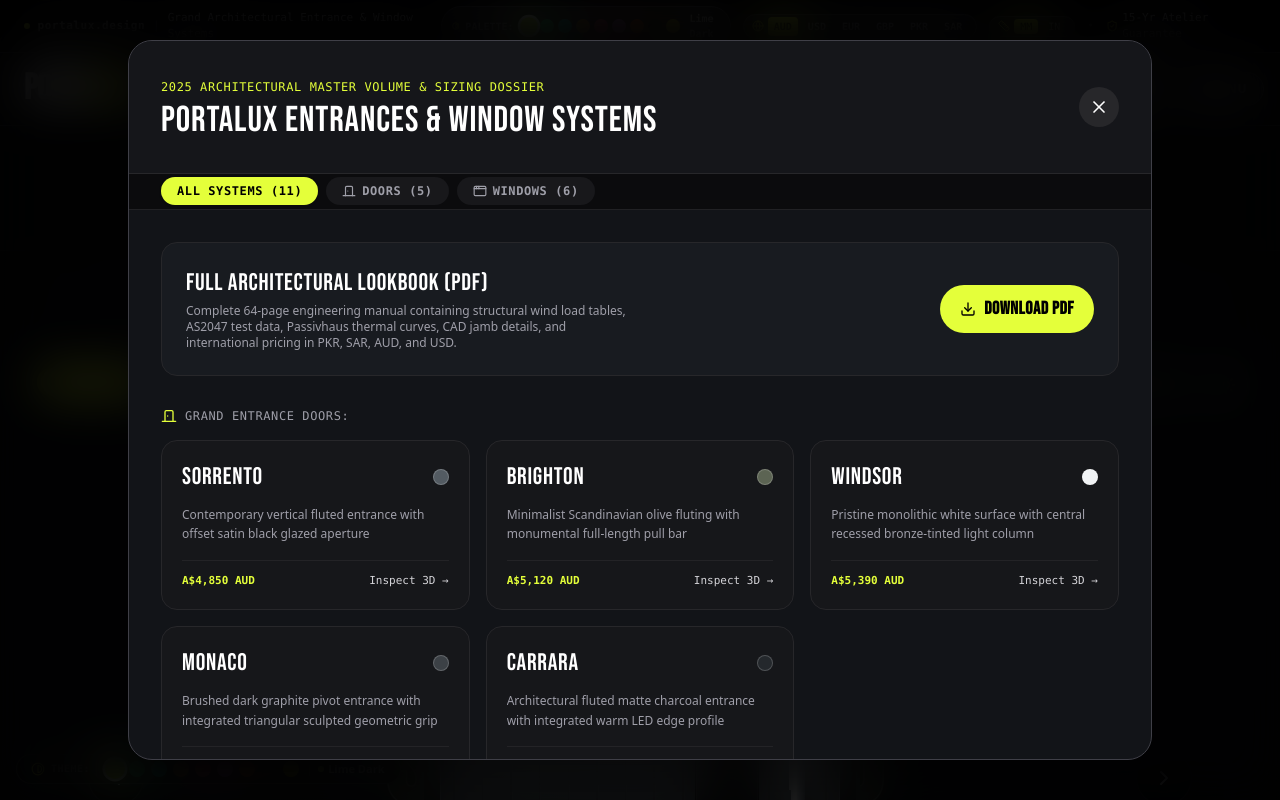
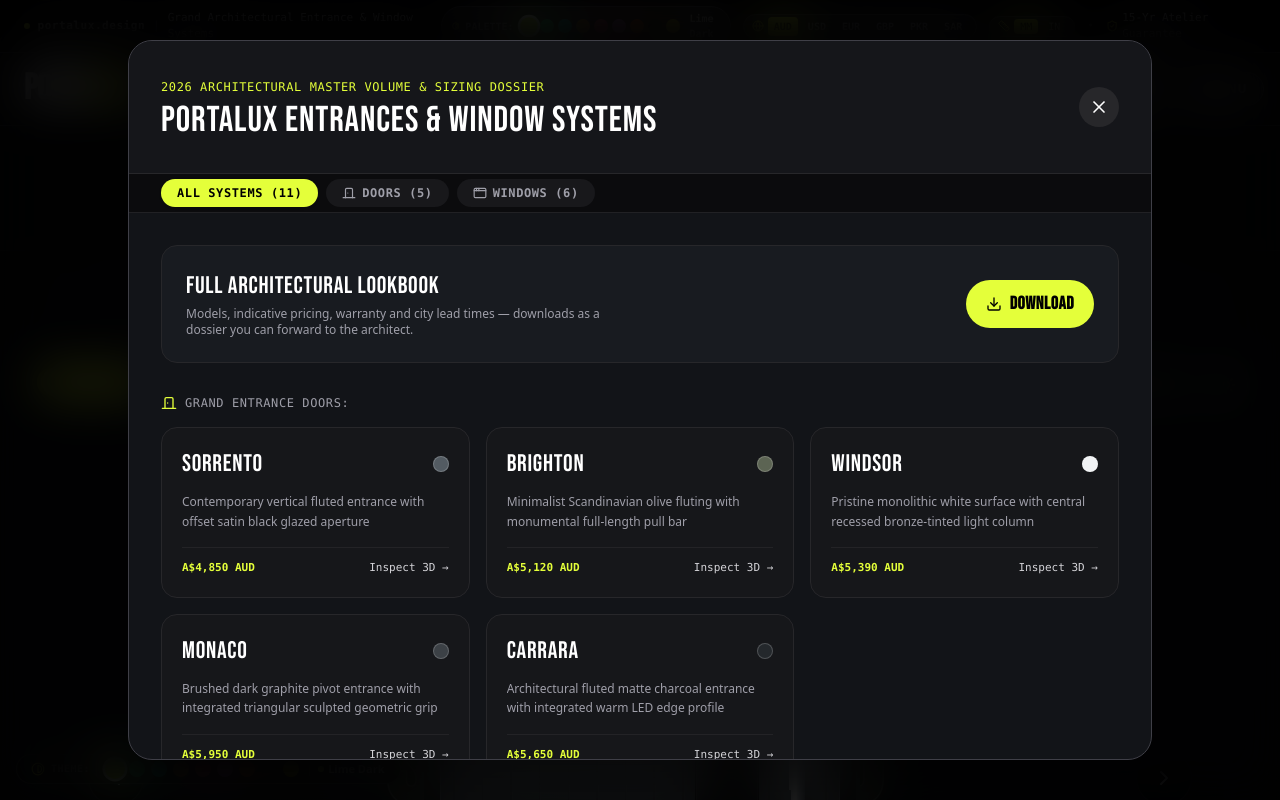
Before and after one commit to soniceman1008-glitch/portalux-grand-architectural, a React (Vite) app: page / in a window 1280 px wide. Both pictures are taken after a click on the button "Catalogue". Shown: the top 800 px of the page. Built offline with nearby package versions, Linux system fonts and the light colour scheme.

Commit message:
flow: catalogue downloads a real lookbook file

```diff
--- a/src/components/CatalogueModal.tsx
+++ b/src/components/CatalogueModal.tsx
@@ -23,226 +23,101 @@ export const CatalogueModal: React.FC<CatalogueModalProps> = ({
 }) => {
   const [filter, setFilter] = useState<'all' | 'doors' | 'windows'>('all');
 
+  const downloadLookbook = () => {
+    sound.playClick();
+    const lines = [
+      'PORTALUX ARCHITECTURAL LOOKBOOK 2026',
+      'Entrances & Window Systems',
+      'https://portalux-original.vercel.app/',
+      '',
+      'GRAND ENTRANCE DOORS',
+      ...DOOR_MODELS.map((m) => `- ${m.name} | ${m.subtitle} | from ${formatPrice(m.basePriceAUD, currency)} | ${m.specs.warranty}`),
+      '',
+      'WINDOW SYSTEMS',
+      ...WINDOW_MODELS.map((m) => `- ${m.name} | ${m.subtitle} | from ${formatPrice(m.basePriceAUD, currency)}`),
+      '',
+      'Lead times: Melbourne 6-8 wks · Dubai 7-9 wks · Karachi 8-10 wks',
+      'Concierge: concierge@portalux.design | 1800 840 366',
+    ];
+    const blob = new Blob([lines.join('\n')], { type: 'text/plain;charset=utf-8' });
+    const url = URL.createObjectURL(blob);
+    const a = document.createElement('a');
+    a.href = url;
+    a.download = 'PORTALUX-Architectural-Lookbook-2026.txt';
+    a.click();
+    URL.revokeObjectURL(url);
+  };
+
   return (
     <AnimatePresence>
       {isOpen && (
-        <motion.div
-          initial={{ opacity: 0 }}
-          animate={{ opacity: 1 }}
-          exit={{ opacity: 0 }}
-          className="fixed inset-0 z-50 bg-black/85 backdrop-blur-xl flex items-center justify-center p-4 sm:p-6 overflow-y-auto"
-        >
-          <motion.div
-            initial={{ opacity: 0, scale: 0.96, y: 20 }}
-            animate={{ opacity: 1, scale: 1, y: 0 }}
-            exit={{ opacity: 0, scale: 0.96, y: 20 }}
-            className="bg-[#121418] border border-zinc-700 rounded-3xl max-w-5xl w-full max-h-[90vh] flex flex-col shadow-2xl overflow-hidden"
-          >
-            {/* Header */}
+        <motion.div initial={{ opacity: 0 }} animate={{ opacity: 1 }} exit={{ opacity: 0 }} className="fixed inset-0 z-50 bg-black/85 backdrop-blur-xl flex items-center justify-center p-4 sm:p-6 overflow-y-auto">
+          <motion.div initial={{ opacity: 0, scale: 0.96, y: 20 }} animate={{ opacity: 1, scale: 1, y: 0 }} exit={{ opacity: 0, scale: 0.96, y: 20 }} className="bg-[#121418] border border-zinc-700 rounded-3xl max-w-5xl w-full max-h-[90vh] flex flex-col shadow-2xl overflow-hidden">
             <div className="p-6 sm:p-8 border-b border-zinc-800 flex items-center justify-between bg-zinc-900/60">
               <div>
-                <span className="text-xs font-mono uppercase text-[#e4ff3a] tracking-wider">
-                  2025 Architectural Master Volume & Sizing Dossier
-                </span>
-                <h3 className="font-heading text-3xl sm:text-4xl text-white tracking-wide mt-1">
-                  PORTALUX ENTRANCES & WINDOW SYSTEMS
-                </h3>
+                <span className="text-xs font-mono uppercase text-[#e4ff3a] tracking-wider">2026 Architectural Master Volume & Sizing Dossier</span>
+                <h3 className="font-heading text-3xl sm:text-4xl text-white tracking-wide mt-1">PORTALUX ENTRANCES & WINDOW SYSTEMS</h3>
               </div>
-              <button
-                onClick={() => {
-                  sound.playClick();
-                  onClose();
-                }}
-                className="w-10 h-10 rounded-full bg-zinc-800 hover:bg-zinc-700 text-white flex items-center justify-center transition-colors cursor-pointer"
-              >
+              <button type="button" onClick={() => { sound.playClick(); onClose(); }} className="w-10 h-10 rounded-full bg-zinc-800 hover:bg-zinc-700 text-white flex items-center justify-center transition-colors cursor-pointer">
                 <X className="w-5 h-5" />
               </button>
             </div>
-
-            {/* Filter Tabs */}
             <div className="px-6 sm:px-8 py-3 bg-zinc-950/80 border-b border-zinc-800/80 flex items-center gap-2 overflow-x-auto">
-              <button
-                onClick={() => {
-                  sound.playClick();
-                  setFilter('all');
-                }}
-                className={`px-4 py-1.5 rounded-full text-xs font-mono uppercase font-bold tracking-wider transition-all cursor-pointer ${
-                  filter === 'all'
-                    ? 'bg-[#e4ff3a] text-black shadow'
-                    : 'text-zinc-400 hover:text-white bg-zinc-900'
-                }`}
-              >
-                All Systems ({DOOR_MODELS.length + WINDOW_MODELS.length})
-              </button>
-              <button
-                onClick={() => {
-                  sound.playClick();
-                  setFilter('doors');
-                }}
-                className={`flex items-center gap-1.5 px-4 py-1.5 rounded-full text-xs font-mono uppercase font-bold tracking-wider transition-all cursor-pointer ${
-                  filter === 'doors'
-                    ? 'bg-[#e4ff3a] text-black shadow'
-                    : 'text-zinc-400 hover:text-white bg-zinc-900'
-                }`}
-              >
-                <DoorClosed className="w-3.5 h-3.5" />
-                <span>Doors ({DOOR_MODELS.length})</span>
-              </button>
-              <button
-                onClick={() => {
-                  sound.playClick();
-                  setFilter('windows');
-                }}
-                className={`flex items-center gap-1.5 px-4 py-1.5 rounded-full text-xs font-mono uppercase font-bold tracking-wider transition-all cursor-pointer ${
-                  filter === 'windows'
-                    ? 'bg-[#e4ff3a] text-black shadow'
-                    : 'text-zinc-400 hover:text-white bg-zinc-900'
-                }`}
-              >
-                <AppWindow className="w-3.5 h-3.5" />
-                <span>Windows ({WINDOW_MODELS.length})</span>
-              </button>
+              <button type="button" onClick={() => { sound.playClick(); setFilter('all'); }} className={`px-4 py-1.5 rounded-full text-xs font-mono uppercase font-bold tracking-wider transition-all cursor-pointer ${filter === 'all' ? 'bg-[#e4ff3a] text-black shadow' : 'text-zinc-400 hover:text-white bg-zinc-900'}`}>All Systems ({DOOR_MODELS.length + WINDOW_MODELS.length})</button>
+              <button type="button" onClick={() => { sound.playClick(); setFilter('doors'); }} className={`flex items-center gap-1.5 px-4 py-1.5 rounded-full text-xs font-mono uppercase font-bold tracking-wider transition-all cursor-pointer ${filter === 'doors' ? 'bg-[#e4ff3a] text-black shadow' : 'text-zinc-400 hover:text-white bg-zinc-900'}`}><DoorClosed className="w-3.5 h-3.5" /><span>Doors ({DOOR_MODELS.length})</span></button>
+              <button type="button" onClick={() => { sound.playClick(); setFilter('windows'); }} className={`flex items-center gap-1.5 px-4 py-1.5 rounded-full text-xs font-mono uppercase font-bold tracking-wider transition-all cursor-pointer ${filter === 'windows' ? 'bg-[#e4ff3a] text-black shadow' : 'text-zinc-400 hover:text-white bg-zinc-900'}`}><AppWindow className="w-3.5 h-3.5" /><span>Windows ({WINDOW_MODELS.length})</span></button>
             </div>
-
-            {/* Content List */}
             <div className="p-6 sm:p-8 overflow-y-auto space-y-8 flex-1">
-              {/* Intro highlight */}
               <div className="bg-[#181b20] border border-zinc-800 rounded-2xl p-6 flex flex-col sm:flex-row items-center justify-between gap-4">
                 <div>
-                  <h4 className="font-heading text-2xl text-white">Full Architectural Lookbook (PDF)</h4>
-                  <p className="text-xs text-zinc-400 mt-1 max-w-md">
-                    Complete 64-page engineering manual containing structural wind load tables, AS2047 test data, Passivhaus thermal curves, CAD jamb details, and international pricing in PKR, SAR, AUD, and USD.
-                  </p>
+                  <h4 className="font-heading text-2xl text-white">Full Architectural Lookbook</h4>
+                  <p className="text-xs text-zinc-400 mt-1 max-w-md">Models, indicative pricing, warranty and city lead times — downloads as a dossier you can forward to the architect.</p>
                 </div>
-                <button
-                  onClick={() => {
-                    sound.playClick();
-                    alert('Catalogue PDF downloaded: PORTALUX-Architectural-Lookbook-2025.pdf');
-                  }}
-                  className="px-5 py-2.5 rounded-full bg-[#e4ff3a] hover:bg-[#d5f02f] text-black font-heading text-lg font-bold flex items-center gap-2 cursor-pointer shrink-0"
-                >
+                <button type="button" onClick={downloadLookbook} className="px-5 py-2.5 rounded-full bg-[#e4ff3a] hover:bg-[#d5f02f] text-black font-heading text-lg font-bold flex items-center gap-2 cursor-pointer shrink-0">
                   <Download className="w-4 h-4" />
-                  <span>Download PDF</span>
+                  <span>Download</span>
                 </button>
               </div>
-
-              {/* Doors Matrix */}
               {(filter === 'all' || filter === 'doors') && (
                 <div>
-                  <h4 className="text-xs font-mono uppercase text-zinc-400 tracking-wider mb-4 flex items-center gap-2">
-                    <DoorClosed className="w-4 h-4 text-[#e4ff3a]" />
-                    <span>GRAND ENTRANCE DOORS:</span>
-                  </h4>
+                  <h4 className="text-xs font-mono uppercase text-zinc-400 tracking-wider mb-4 flex items-center gap-2"><DoorClosed className="w-4 h-4 text-[#e4ff3a]" /><span>GRAND ENTRANCE DOORS:</span></h4>
                   <div className="grid grid-cols-1 sm:grid-cols-2 md:grid-cols-3 gap-4">
                     {DOOR_MODELS.map((m, idx) => (
-                      <div
-                        key={m.id}
-                        onClick={() => {
-                          sound.playClick();
-                          onSelectDoorModel(idx);
-                          onClose();
-                        }}
-                        className="bg-zinc-900/90 border border-zinc-800 hover:border-[#e4ff3a] rounded-2xl p-5 cursor-pointer transition-all hover:-translate-y-1 group"
-                      >
+                      <div key={m.id} onClick={() => { sound.playClick(); onSelectDoorModel(idx); onClose(); }} className="bg-zinc-900/90 border border-zinc-800 hover:border-[#e4ff3a] rounded-2xl p-5 cursor-pointer transition-all hover:-translate-y-1 group">
                         <div className="flex items-center justify-between mb-3">
-                          <span className="font-heading text-2xl text-white group-hover:text-[#e4ff3a] transition-colors">
-                            {m.name}
-                          </span>
-                          <div
-                            className="w-4 h-4 rounded-full border border-white/20"
-                            style={{ backgroundColor: m.primaryColor }}
-                          />
+                          <span className="font-heading text-2xl text-white group-hover:text-[#e4ff3a] transition-colors">{m.name}</span>
+                          <div className="w-4 h-4 rounded-full border border-white/20" style={{ backgroundColor: m.primaryColor }} />
                         </div>
-                        <p className="text-xs text-zinc-400 line-clamp-2 leading-relaxed">
-                          {m.subtitle}
-                        </p>
+                        <p className="text-xs text-zinc-400 line-clamp-2 leading-relaxed">{m.subtitle}</p>
                         <div className="mt-4 pt-3 border-t border-zinc-800/80 flex items-center justify-between text-[11px] font-mono">
-                          <span className="text-[#e4ff3a] font-bold">
-                            {formatPrice(m.basePriceAUD, (currency as CurrencyCode) || 'AUD')}
-                          </span>
-                          <span className="text-zinc-300 flex items-center gap-1 group-hover:text-white group-hover:underline">
-                            Inspect 3D →
-                          </span>
+                          <span className="text-[#e4ff3a] font-bold">{formatPrice(m.basePriceAUD, (currency as CurrencyCode) || 'AUD')}</span>
+                          <span className="text-zinc-300">Inspect 3D →</span>
                         </div>
                       </div>
                     ))}
                   </div>
                 </div>
               )}
-
-              {/* Windows Matrix */}
               {(filter === 'all' || filter === 'windows') && (
                 <div>
-                  <h4 className="text-xs font-mono uppercase text-zinc-400 tracking-wider mb-4 flex items-center gap-2">
-                    <AppWindow className="w-4 h-4 text-[#e4ff3a]" />
-                    <span>ARCHITECTURAL WINDOW SYSTEMS & GLAZING:</span>
-                  </h4>
+                  <h4 className="text-xs font-mono uppercase text-zinc-400 tracking-wider mb-4 flex items-center gap-2"><AppWindow className="w-4 h-4 text-[#e4ff3a]" /><span>ARCHITECTURAL WINDOW SYSTEMS & GLAZING:</span></h4>
                   <div className="grid grid-cols-1 sm:grid-cols-2 md:grid-cols-3 gap-4">
                     {WINDOW_MODELS.map((w, idx) => (
-                      <div
-                        key={w.id}
-                        onClick={() => {
-                          sound.playClick();
-                          if (onSelectWindowModel) {
-                            onSelectWindowModel(idx);
-                          }
-                          onClose();
-                        }}
-                        className="bg-zinc-900/90 border border-zinc-800 hover:border-[#e4ff3a] rounded-2xl p-5 cursor-pointer transition-all hover:-translate-y-1 group"
-                      >
+                      <div key={w.id} onClick={() => { sound.playClick(); if (onSelectWindowModel) onSelectWindowModel(idx); onClose(); }} className="bg-zinc-900/90 border border-zinc-800 hover:border-[#e4ff3a] rounded-2xl p-5 cursor-pointer transition-all hover:-translate-y-1 group">
                         <div className="flex items-center justify-between mb-3">
-                          <span className="font-heading text-2xl text-white group-hover:text-[#e4ff3a] transition-colors">
-                            {w.name}
-                          </span>
-                          <div
-                            className="w-4 h-4 rounded-full border border-white/20"
-                            style={{ backgroundColor: w.primaryColor }}
-                          />
+                          <span className="font-heading text-2xl text-white group-hover:text-[#e4ff3a] transition-colors">{w.name}</span>
+                          <div className="w-4 h-4 rounded-full border border-white/20" style={{ backgroundColor: w.primaryColor }} />
                         </div>
-                        <p className="text-xs text-zinc-400 line-clamp-2 leading-relaxed">
-                          {w.subtitle}
-                        </p>
-                        <div className="mt-2 text-[10px] font-mono text-zinc-500 uppercase">
-                          Uw {w.specs.thermalRating} • {w.specs.sightline} Stile
-                        </div>
+                        <p className="text-xs text-zinc-400 line-clamp-2 leading-relaxed">{w.subtitle}</p>
                         <div className="mt-4 pt-3 border-t border-zinc-800/80 flex items-center justify-between text-[11px] font-mono">
-                          <span className="text-[#e4ff3a] font-bold">
-                            {formatPrice(w.basePriceAUD, (currency as CurrencyCode) || 'AUD')}
-                          </span>
-                          <span className="text-zinc-300 flex items-center gap-1 group-hover:text-white group-hover:underline">
-                            Inspect 3D →
-                          </span>
+                          <span className="text-[#e4ff3a] font-bold">{formatPrice(w.basePriceAUD, (currency as CurrencyCode) || 'AUD')}</span>
+                          <span className="text-zinc-300">Inspect 3D →</span>
                         </div>
                       </div>
                     ))}
                   </div>
                 </div>
               )}
-
-              {/* Specifications summary */}
-              <div className="border-t border-zinc-800 pt-6">
-                <h4 className="text-xs font-mono uppercase text-zinc-400 tracking-wider mb-4">
-                  STANDARD ENGINEERING HIGHLIGHTS:
-                </h4>
-                <div className="grid grid-cols-1 sm:grid-cols-2 gap-3 text-xs text-zinc-300 font-mono">
-                  <div className="flex items-center gap-2 bg-zinc-900/60 p-3 rounded-xl border border-zinc-800">
-                    <CheckCircle2 className="w-4 h-4 text-[#e4ff3a] shrink-0" />
-                    <span>Thermally Broken European Aluminium Profiles</span>
-                  </div>
-                  <div className="flex items-center gap-2 bg-zinc-900/60 p-3 rounded-xl border border-zinc-800">
-                    <CheckCircle2 className="w-4 h-4 text-[#e4ff3a] shrink-0" />
-                    <span>Triple Glazed Low-E Argon / Krypton Insets</span>
-                  </div>
-                  <div className="flex items-center gap-2 bg-zinc-900/60 p-3 rounded-xl border border-zinc-800">
-                    <CheckCircle2 className="w-4 h-4 text-[#e4ff3a] shrink-0" />
-                    <span>Concealed European 3D Adjustable Pivot & Roller Hinges</span>
-                  </div>
-                  <div className="flex items-center gap-2 bg-zinc-900/60 p-3 rounded-xl border border-zinc-800">
-                    <CheckCircle2 className="w-4 h-4 text-[#e4ff3a] shrink-0" />
-                    <span>Passivhaus Certified Thermal Values (Uw down to 0.72)</span>
-                  </div>
-                </div>
-              </div>
             </div>
           </motion.div>
         </motion.div>
```
